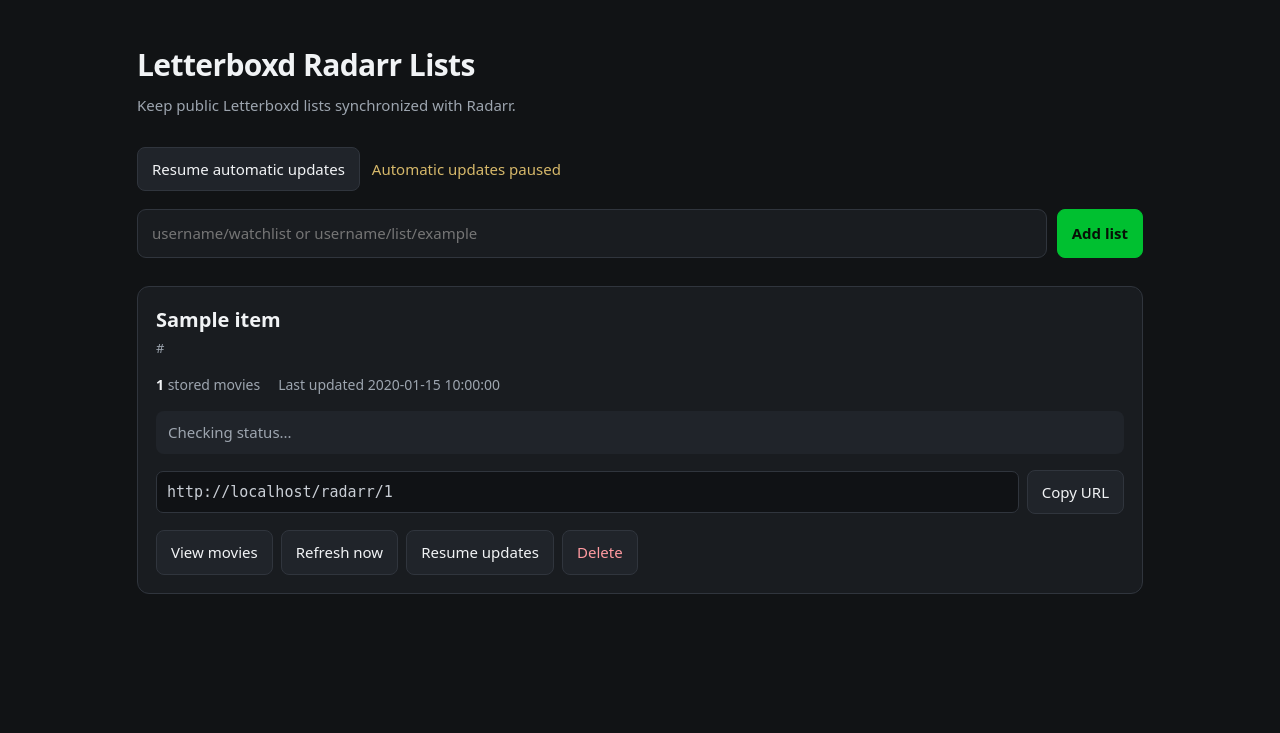
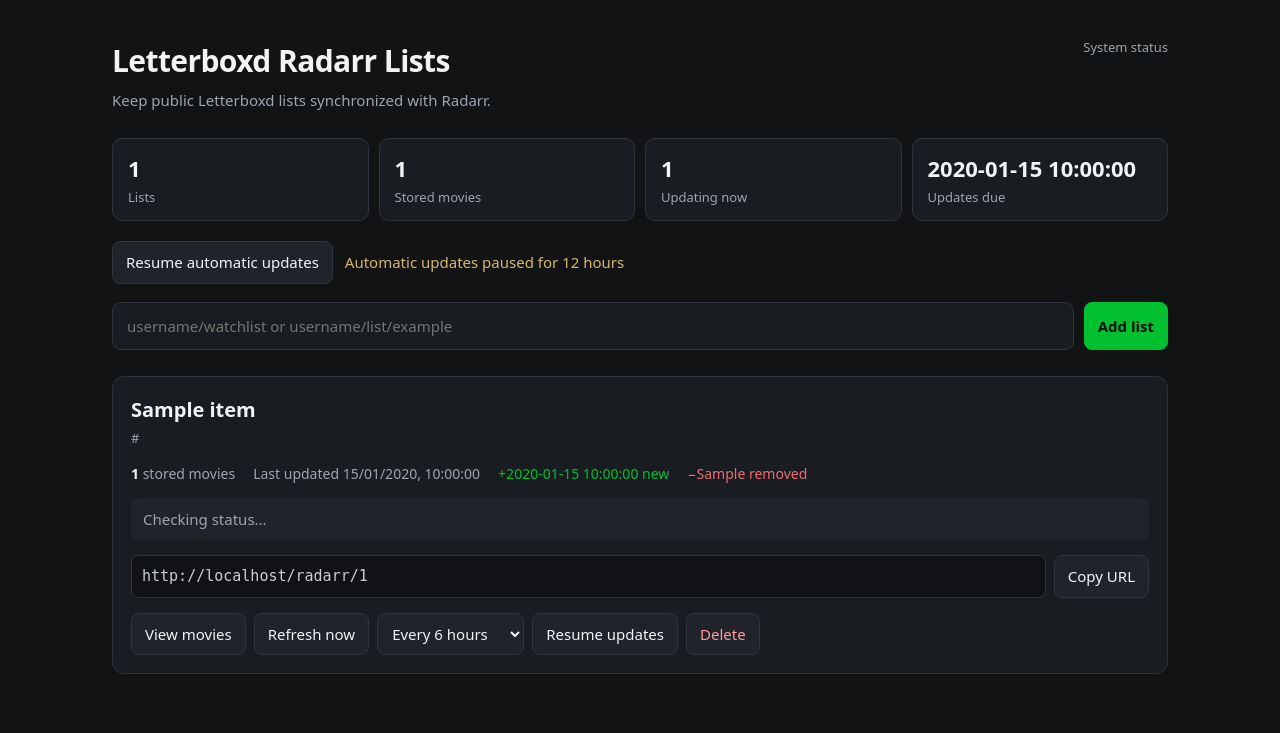
Before and after one commit to Furkan-x1/letterboxd-radarr-lists, a Flask app: template templates/index.html in a window 1280 px wide. Shown: the top 733 px of the page. Run offline with Flask 3, Linux system fonts and the light colour scheme; the template is opened without the code that fills it: most values are stand-ins (such as "Sample title", 1, 10 or a date in 2020); parts of the project's set-up code (start-up, migrations or seed data) failed here and were passed over.

Commit message:
feat: improve dashboard and list controls

```diff
--- a/templates/index.html
+++ b/templates/index.html
@@ -1,218 +1,54 @@
 <!doctype html>
 <html lang="en">
 <head>
-<meta charset="utf-8">
-<meta name="viewport" content="width=device-width, initial-scale=1">
+<meta charset="utf-8"><meta name="viewport" content="width=device-width, initial-scale=1">
 <title>Letterboxd Radarr Lists</title>
 <style>
-:root{color-scheme:dark;--bg:#111315;--panel:#191c20;--panel2:#20242a;--border:#30353d;--text:#f1f3f5;--muted:#9da5af;--accent:#00c030;--danger:#ef6b73}
-*{box-sizing:border-box}
-body{margin:0;background:var(--bg);color:var(--text);font:15px/1.5 system-ui,-apple-system,BlinkMacSystemFont,"Segoe UI",sans-serif}
-main{max-width:1050px;margin:0 auto;padding:42px 22px 60px}
-header{margin-bottom:30px}
-h1{margin:0 0 7px;font-size:30px;letter-spacing:-.02em}
-.subtitle{margin:0;color:var(--muted)}
-.add{display:flex;gap:10px;margin:0 0 28px}
-.global-controls{display:flex;align-items:center;gap:12px;margin:0 0 18px}
-.global-paused{color:#d6b86a}
-.add input{flex:1;min-width:0;background:var(--panel);border:1px solid var(--border);color:var(--text);border-radius:9px;padding:12px 14px;font:inherit;outline:none}
-.add input:focus{border-color:var(--accent)}
-button,.button{border:1px solid var(--border);background:var(--panel2);color:var(--text);border-radius:8px;padding:10px 14px;font:inherit;cursor:pointer;text-decoration:none;display:inline-block}
-button:hover,.button:hover{border-color:#59616c}
-.primary{background:var(--accent);border-color:var(--accent);color:#061006;font-weight:650}
-.danger{color:#ff9aa0}
-.error{color:var(--danger);background:#2a171a;border:1px solid #512328;border-radius:8px;padding:10px 12px}
-.cards{display:grid;gap:14px}
-.card{background:var(--panel);border:1px solid var(--border);border-radius:12px;padding:18px}
-.card-head{display:flex;justify-content:space-between;gap:20px;align-items:flex-start}
-.card h2{margin:0 0 4px;font-size:20px}
-.card h2 a{color:inherit;text-decoration:none}
-.card h2 a:hover{text-decoration:underline}
-.url{color:var(--muted);font-size:13px;word-break:break-all}
-.stats{display:flex;gap:18px;margin:16px 0;color:var(--muted);font-size:14px}
-.stats strong{color:var(--text)}
-.status{margin:12px 0;padding:10px 12px;border-radius:8px;background:var(--panel2);color:var(--muted)}
-.status.updating{color:var(--text)}
-.status.completed{color:var(--accent)}
-.status.error{color:var(--danger);background:#2a171a}
-.status.paused{color:#d6b86a;background:#292516}
-.progress{height:5px;background:#2c3138;border-radius:99px;overflow:hidden;margin-top:8px}
-.progress>span{display:block;height:100%;background:var(--accent);width:0;transition:width .2s}
-.endpoint{display:flex;gap:8px;align-items:center;margin:16px 0}
-.endpoint code{flex:1;min-width:0;background:#101215;border:1px solid var(--border);border-radius:7px;padding:9px 10px;color:#c9ced5;overflow:hidden;text-overflow:ellipsis;white-space:nowrap}
-.actions{display:flex;gap:8px;flex-wrap:wrap}
-.empty{color:var(--muted);padding:35px 0;text-align:center}
-@media(max-width:650px){main{padding:28px 14px}.add{display:block}.add button{margin-top:8px;width:100%}.card-head{display:block}.stats{flex-wrap:wrap;gap:10px 18px}}
+:root{color-scheme:dark;--bg:#111315;--panel:#191c20;--panel2:#20242a;--border:#30353d;--text:#f1f3f5;--muted:#9da5af;--accent:#00c030;--danger:#ef6b73;--warn:#d6b86a}
+*{box-sizing:border-box}body{margin:0;background:var(--bg);color:var(--text);font:15px/1.5 system-ui,-apple-system,BlinkMacSystemFont,"Segoe UI",sans-serif}
+main{max-width:1100px;margin:0 auto;padding:38px 22px 60px}header{display:flex;justify-content:space-between;gap:20px;align-items:flex-start;margin-bottom:26px}h1{margin:0 0 6px;font-size:30px;letter-spacing:-.02em}.subtitle{margin:0;color:var(--muted)}
+a{color:var(--accent)}button,.button{border:1px solid var(--border);background:var(--panel2);color:var(--text);border-radius:8px;padding:9px 13px;font:inherit;cursor:pointer;text-decoration:none;display:inline-block}.button:hover,button:hover{border-color:#59616c}.primary{background:var(--accent);border-color:var(--accent);color:#061006;font-weight:650}.danger{color:#ff9aa0}.error{color:var(--danger);background:#2a171a;border:1px solid #512328;border-radius:8px;padding:10px 12px;margin-bottom:18px}
+.dashboard{display:grid;grid-template-columns:repeat(4,1fr);gap:10px;margin-bottom:20px}.metric{background:var(--panel);border:1px solid var(--border);border-radius:10px;padding:13px 15px}.metric strong{display:block;font-size:22px}.metric span{color:var(--muted);font-size:13px}
+.global-controls{display:flex;align-items:center;gap:12px;margin-bottom:18px}.global-paused{color:var(--warn)}.add{display:flex;gap:10px;margin-bottom:26px}.add input{flex:1;min-width:0;background:var(--panel);border:1px solid var(--border);color:var(--text);border-radius:9px;padding:12px 14px;font:inherit;outline:none}.add input:focus{border-color:var(--accent)}
+.cards{display:grid;gap:14px}.card{background:var(--panel);border:1px solid var(--border);border-radius:12px;padding:18px}.card-head{display:flex;justify-content:space-between;gap:20px;align-items:flex-start}.card h2{margin:0 0 4px;font-size:20px}.card h2 a{color:inherit;text-decoration:none}.card h2 a:hover{text-decoration:underline}.url{color:var(--muted);font-size:13px;word-break:break-all}.stats{display:flex;gap:18px;margin:14px 0;color:var(--muted);font-size:14px;flex-wrap:wrap}.stats strong{color:var(--text)}.change{color:var(--accent)}.removed{color:var(--danger)}
+.status{margin:10px 0;padding:10px 12px;border-radius:8px;background:var(--panel2);color:var(--muted)}.status.updating{color:var(--text)}.status.completed{color:var(--accent)}.status.error{color:var(--danger);background:#2a171a}.status.paused{color:var(--warn);background:#292516}.progress{height:5px;background:#2c3138;border-radius:99px;overflow:hidden;margin-top:8px}.progress>span{display:block;height:100%;background:var(--accent);width:0;transition:width .2s}.next{margin:8px 0;color:var(--muted);font-size:13px}
+.endpoint{display:flex;gap:8px;align-items:center;margin:15px 0}.endpoint code{flex:1;min-width:0;background:#101215;border:1px solid var(--border);border-radius:7px;padding:9px 10px;color:#c9ced5;overflow:hidden;text-overflow:ellipsis;white-space:nowrap}.actions{display:flex;gap:8px;flex-wrap:wrap;align-items:center}.inline-form{display:flex;gap:7px;align-items:center}.select{background:var(--panel2);border:1px solid var(--border);color:var(--text);border-radius:8px;padding:9px 10px;font:inherit}.empty{color:var(--muted);padding:35px 0;text-align:center}.top-link{color:var(--muted);text-decoration:none;font-size:13px}.top-link:hover{color:var(--text)}
+@media(max-width:750px){main{padding:28px 14px}.dashboard{grid-template-columns:repeat(2,1fr)}header{display:block}.top-link{display:inline-block;margin-top:12px}.add{display:block}.add button{margin-top:8px;width:100%}.card-head{display:block}.actions .inline-form{width:100%}.actions .inline-form .select{flex:1}}
 </style>
 </head>
-<body>
-<main>
-<header>
-<h1>Letterboxd Radarr Lists</h1>
-<p class="subtitle">Keep public Letterboxd lists synchronized with Radarr.</p>
-</header>
-
+<body><main>
+<header><div><h1>Letterboxd Radarr Lists</h1><p class="subtitle">Keep public Letterboxd lists synchronized with Radarr.</p></div><a class="top-link" href="{{ url_for('status_page') }}">System status</a></header>
 {% if error %}<p class="error">{{ error }}</p>{% endif %}
-
+<div class="dashboard">
+<div class="metric"><strong>{{ lists|length }}</strong><span>Lists</span></div>
+<div class="metric"><strong>{{ lists|sum(attribute='movie_count') }}</strong><span>Stored movies</span></div>
+<div class="metric"><strong>{{ active_count }}</strong><span>Updating now</span></div>
+<div class="metric"><strong>{{ due_count }}</strong><span>Updates due</span></div>
+</div>
 <div class="global-controls">
-{% if global_pause_until %}
-<form method="post" action="{{ url_for('resume_refresh') }}"><button type="submit">Resume automatic updates</button></form>
-<div class="global-paused" data-global-pause="{{ global_pause_until }}">Automatic updates paused</div>
-{% else %}
-<form method="post" action="{{ url_for('pause_refresh') }}"><button type="submit">Pause automatic updates for 12 hours</button></form>
-{% endif %}
+{% if global_pause_until %}<form method="post" action="{{ url_for('resume_refresh') }}"><button type="submit">Resume automatic updates</button></form><div class="global-paused">Automatic updates paused for 12 hours</div>
+{% else %}<form method="post" action="{{ url_for('pause_refresh') }}"><button type="submit">Pause automatic updates for 12 hours</button></form>{% endif %}
 </div>
-
-<form class="add" method="post" action="{{ url_for('create_list') }}">
-<input name="letterboxd_url" type="text" placeholder="username/watchlist or username/list/example" required>
-<button class="primary" type="submit">Add list</button>
-</form>
-
-{% if not lists %}
-<p class="empty">No lists configured.</p>
-{% endif %}
-
+<form class="add" method="post" action="{{ url_for('create_list') }}"><input name="letterboxd_url" type="text" placeholder="username/watchlist or username/list/example" required><button class="primary" type="submit">Add list</button></form>
+{% if not lists %}<p class="empty">No lists configured.</p>{% endif %}
 <div class="cards">
 {% for item in lists %}
 <section class="card" data-list-id="{{ item['id'] }}">
-<div class="card-head">
-<div>
-<h2><a href="{{ url_for('list_detail', list_id=item['id']) }}">{{ item["name"] }}</a></h2>
-<div class="url">{{ item["letterboxd_url"] }}</div>
-</div>
-</div>
-
-<div class="stats">
-<span><strong>{{ item["movie_count"] }}</strong> stored movies</span>
-{% if item["updated_at"] %}<span>Last updated <span class="updated-time" data-updated="{{ item["updated_at"] }}">{{ item["updated_at"] }}</span></span>{% endif %}
-</div>
-
-<div class="status" data-status>Checking status...</div>
-<div class="url" data-next-update></div>
-<div class="progress" data-progress hidden><span></span></div>
-
-<div class="endpoint">
-<code id="endpoint-{{ item['id'] }}">{{ url_for('radarr_list', list_id=item['id'], _external=True) }}</code>
-<button type="button" onclick="copyEndpoint('{{ item['id'] }}')">Copy URL</button>
-</div>
-
+<div class="card-head"><div><h2><a href="{{ url_for('list_detail', list_id=item['id']) }}">{{ item["name"] }}</a></h2><div class="url">{{ item["letterboxd_url"] }}</div></div></div>
+<div class="stats"><span><strong>{{ item["movie_count"] }}</strong> stored movies</span>{% if item["updated_at"] %}<span>Last updated <span class="updated-time" data-updated="{{ item["updated_at"] }}">{{ item["updated_at"] }}</span></span>{% endif %}{% if item["last_added"] %}<span class="change">+{{ item["last_added"] }} new</span>{% endif %}{% if item["last_removed"] %}<span class="removed">−{{ item["last_removed"] }} removed</span>{% endif %}</div>
+<div class="status" data-status>Checking status...</div><div class="next" data-next-update></div><div class="progress" data-progress hidden><span></span></div>
+<div class="endpoint"><code id="endpoint-{{ item['id'] }}">{{ url_for('radarr_list', list_id=item['id'], _external=True) }}</code><button type="button" onclick="copyEndpoint('{{ item['id'] }}')">Copy URL</button></div>
 {% if item["last_error"] %}<div class="status error">Last error: {{ item["last_error"] }}</div>{% endif %}
-
-<div class="actions">
-<a class="button" href="{{ url_for('list_detail', list_id=item['id']) }}">View movies</a>
-<form method="post" action="{{ url_for('manual_refresh', list_id=item['id']) }}">
-<button type="submit">Refresh now</button>
-</form>
-<form method="post" action="{{ url_for('toggle_list', list_id=item['id']) }}">
-<button type="submit">{{ "Pause updates" if item["enabled"] else "Resume updates" }}</button>
-</form>
-<form method="post" action="{{ url_for('delete_list', list_id=item['id']) }}" onsubmit="return confirm('Delete this list and its stored movie data?');">
-<button class="danger" type="submit">Delete</button>
-</form>
-</div>
+<div class="actions"><a class="button" href="{{ url_for('list_detail', list_id=item['id']) }}">View movies</a><form class="inline-form" method="post" action="{{ url_for('manual_refresh', list_id=item['id']) }}"><button type="submit">Refresh now</button></form><form class="inline-form" method="post" action="{{ url_for('set_interval', list_id=item['id']) }}"><select class="select" name="update_interval_seconds" onchange="this.form.submit()" aria-label="Update interval"><option value="21600" {% if item['update_interval_seconds']==21600 %}selected{% endif %}>Every 6 hours</option><option value="43200" {% if item['update_interval_seconds']==43200 %}selected{% endif %}>Every 12 hours</option><option value="86400" {% if item['update_interval_seconds']==86400 %}selected{% endif %}>Every 24 hours</option></select></form><form class="inline-form" method="post" action="{{ url_for('toggle_list', list_id=item['id']) }}"><button type="submit">{{ "Pause updates" if item["enabled"] else "Resume updates" }}</button></form><form class="inline-form" method="post" action="{{ url_for('delete_list', list_id=item['id']) }}" onsubmit="return confirm('Delete this list and its stored movie data?');"><button class="danger" type="submit">Delete</button></form></div>
 </section>
-{% endfor %}
-</div>
-</main>
-
+{% endfor %}</div></main>
 <script>
-const DISPLAY_TIME_ZONE = "__TIME_ZONE__";
-
-function formatLastUpdated(value) {
-  const date = new Date(value);
-  if (Number.isNaN(date.getTime())) return value;
-
-  return new Intl.DateTimeFormat("en-GB", {
-    timeZone: DISPLAY_TIME_ZONE,
-    year: "numeric",
-    month: "2-digit",
-    day: "2-digit",
-    hour: "2-digit",
-    minute: "2-digit",
-    second: "2-digit",
-    hour12: false
-  }).format(date).replace(",", "");
-}
-
-function formatRemaining(milliseconds) {
-  const totalMinutes = Math.max(0, Math.floor(milliseconds / 60000));
-  const hours = Math.floor(totalMinutes / 60);
-  const minutes = totalMinutes % 60;
-
-  if (hours > 0) return `${hours}h ${minutes}m`;
-  return `${minutes}m`;
-}
-
-function updateLastUpdatedTimes() {
-  document.querySelectorAll(".updated-time").forEach(element => {
-    element.textContent = formatLastUpdated(element.dataset.updated);
-  });
-}
-
-async function updateStatuses() {
-  const cards = document.querySelectorAll("[data-list-id]");
-  await Promise.all([...cards].map(async card => {
-    const id = card.dataset.listId;
-    const status = card.querySelector("[data-status]");
-    const progress = card.querySelector("[data-progress]");
-    const bar = progress.querySelector("span");
-
-    try {
-      const response = await fetch("/lists/" + id + "/status", {cache:"no-store"});
-      if (!response.ok) return;
-      const data = await response.json();
-
-      status.className = "status " + data.state;
-      status.textContent = data.message || data.state;
-      updateNextUpdate(card, data.updated_at);
-
-      if (data.state === "updating" && data.total > 0) {
-        progress.hidden = false;
-        bar.style.width = Math.min(100, (data.current / data.total) * 100) + "%";
-      } else {
-        progress.hidden = true;
-      }
-    } catch (_) {}
-  }));
-}
-
-async function copyEndpoint(id) {
-  const value = document.getElementById("endpoint-" + id).textContent;
-  await navigator.clipboard.writeText(value);
-  const button = document.querySelector("[data-list-id=\"" + id + "\"] .endpoint button");
-  const old = button.textContent;
-  button.textContent = "Copied";
-  setTimeout(() => button.textContent = old, 1200);
-}
-
-function updateNextUpdate(card, updatedAt) {
-  const target = card.querySelector("[data-next-update]");
-  if (!target || !updatedAt) {
-    if (target) target.textContent = "";
-    return;
-  }
-
-  const next = new Date(updatedAt).getTime() + {{ update_interval_ms }};
-  const remaining = next - Date.now();
-
-  if (remaining <= 0) {
-    target.textContent = "Automatic update is due.";
-    return;
-  }
-
-  target.textContent = "Next automatic update in " + formatRemaining(remaining);
-}
-
-updateLastUpdatedTimes();
-updateStatuses();
-setInterval(updateStatuses, 1500);
-setInterval(() => {
-  updateLastUpdatedTimes();
-  document.querySelectorAll("[data-list-id]").forEach(card => {
-    const value = card.querySelector(".updated-time");
-    if (value) updateNextUpdate(card, value.dataset.updated);
-  });
-}, 1000);
-</script>
-</body>
-</html>
+const DISPLAY_TIME_ZONE = {{ time_zone|tojson }};
+function formatLastUpdated(value){const date=new Date(value);if(Number.isNaN(date.getTime()))return value;try{return new Intl.DateTimeFormat("en-GB",{timeZone:DISPLAY_TIME_ZONE,year:"numeric",month:"2-digit",day:"2-digit",hour:"2-digit",minute:"2-digit",second:"2-digit",hour12:false}).format(date).replace(",","")}catch(_){return date.toLocaleString("en-GB")}}
+function formatRemaining(ms){const total=Math.max(0,Math.floor(ms/60000)),h=Math.floor(total/60),m=total%60;return h>0?h+"h "+m+"m":m+"m"}
+function updateLastUpdatedTimes(){document.querySelectorAll(".updated-time").forEach(e=>e.textContent=formatLastUpdated(e.dataset.updated))}
+function updateNextUpdate(card,data){const target=card.querySelector("[data-next-update]");if(!target)return;card.dataset.nextUpdate=data.next_update_at||"";if(data.next_update_at){const remaining=new Date(data.next_update_at).getTime()-Date.now();target.textContent=remaining<=0?"Automatic update is due.":"Next automatic update in "+formatRemaining(remaining)}else target.textContent=""}
+async function updateStatuses(){const cards=document.querySelectorAll("[data-list-id]");await Promise.all([...cards].map(async card=>{const id=card.dataset.listId,status=card.querySelector("[data-status]"),progress=card.querySelector("[data-progress]"),bar=progress.querySelector("span");try{const response=await fetch("/lists/"+id+"/status",{cache:"no-store"});if(!response.ok)return;const data=await response.json();status.className="status "+data.state;status.textContent=data.message||data.state;updateNextUpdate(card,data);if(data.state==="updating"&&data.total>0){progress.hidden=false;bar.style.width=Math.min(100,(data.current/data.total)*100)+"%"}else progress.hidden=true}catch(_){}}))}
+async function copyEndpoint(id){const value=document.getElementById("endpoint-"+id).textContent;await navigator.clipboard.writeText(value);const button=document.querySelector("[data-list-id=\""+id+"\"] .endpoint button");const old=button.textContent;button.textContent="Copied";setTimeout(()=>button.textContent=old,1200)}
+updateLastUpdatedTimes();updateStatuses();setInterval(updateStatuses,1500);setInterval(()=>{updateLastUpdatedTimes();document.querySelectorAll("[data-list-id]").forEach(card=>{const next=card.querySelector("[data-next-update]"),value=card.dataset.nextUpdate;if(next&&value){const remaining=new Date(value).getTime()-Date.now();next.textContent=remaining<=0?"Automatic update is due.":"Next automatic update in "+formatRemaining(remaining)}})},1000);
+</script></body></html>
```
